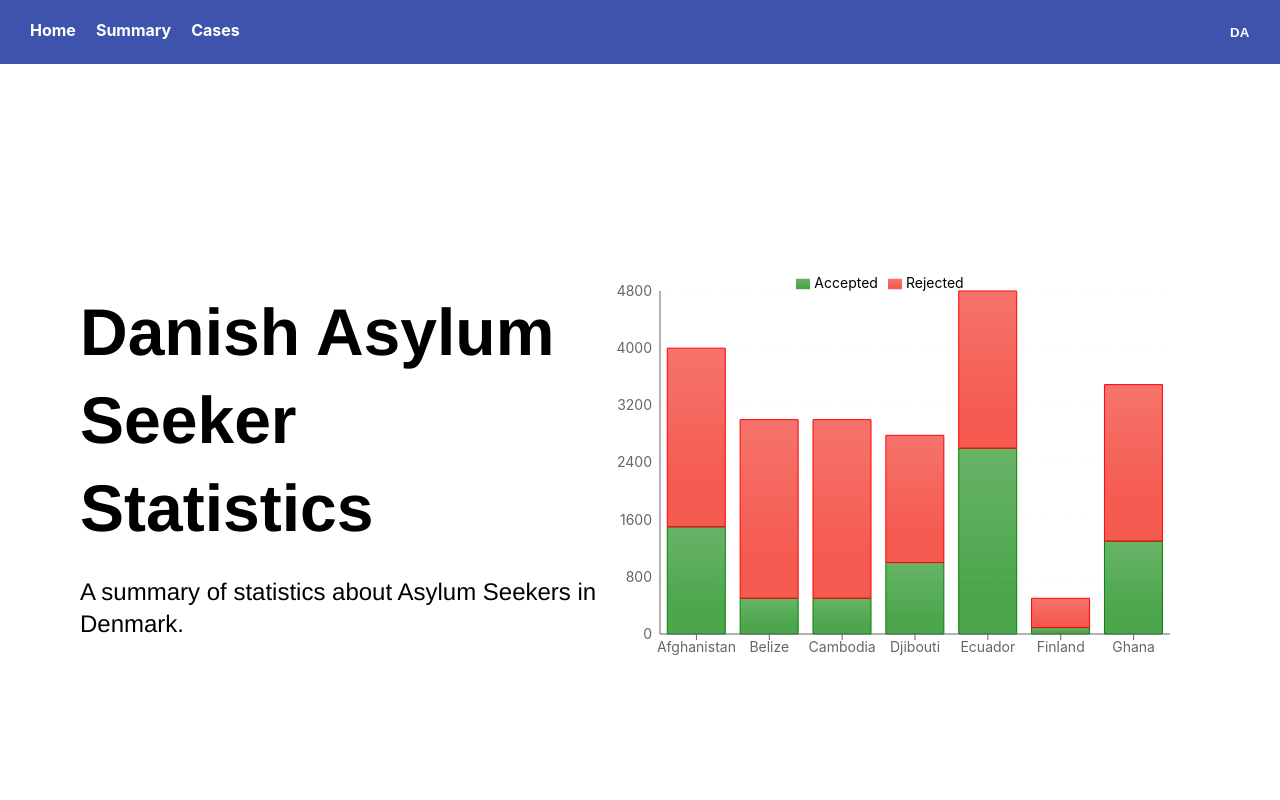
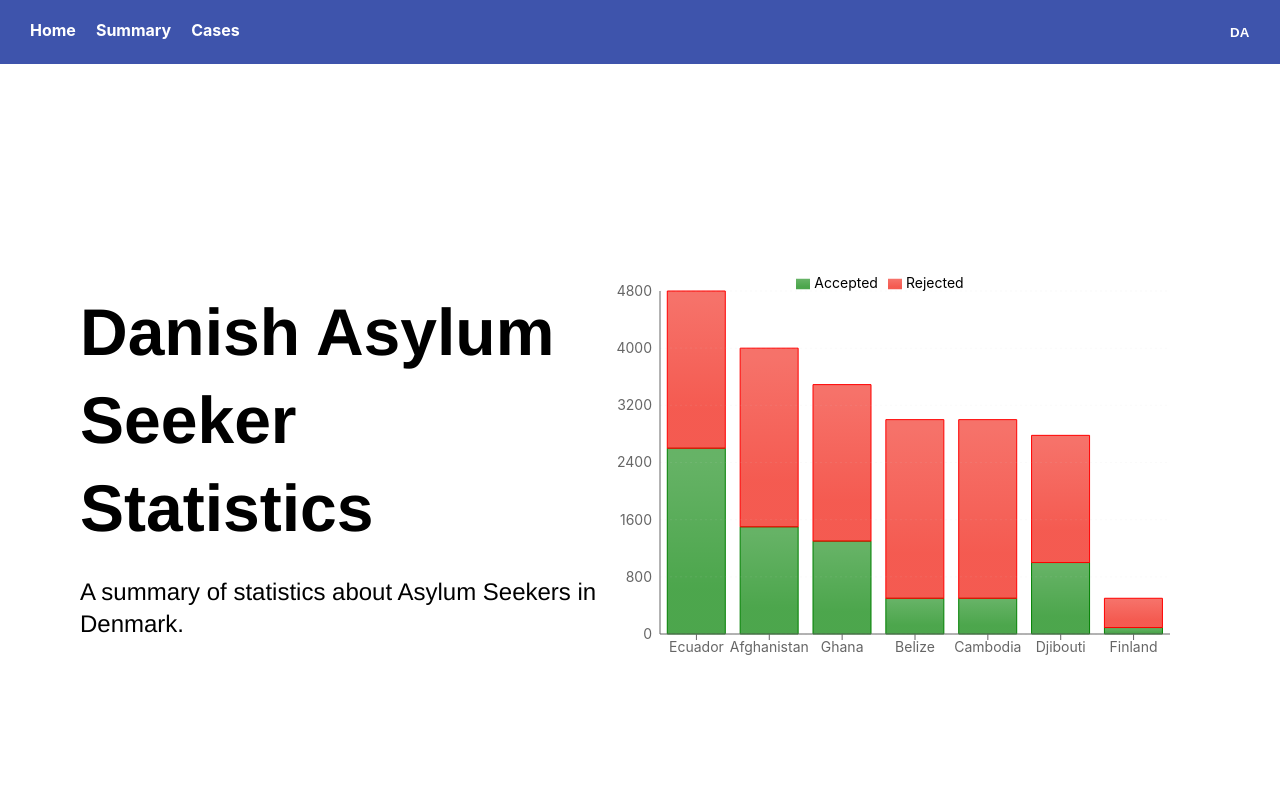
Before and after one commit to lilygostovic/DASS-frontend, a React (Create React App) app: page / in a window 1280 px wide. Shown: the top 800 px of the page. Built offline with nearby package versions, Linux system fonts and the light colour scheme.

Commit message:
Bars are sorted according to number of cases

```diff
--- a/src/pages/Dashboard/components/SummaryChart.tsx
+++ b/src/pages/Dashboard/components/SummaryChart.tsx
@@ -112,6 +112,9 @@ export const SummaryChart = ({
     }
   }
 
+  // Sort displayed data according to number of cases
+  displayedData = displayedData.sort((a, b) => (b.Total - a.Total))
+
   return (
     <BarChart
       width={w}
```
